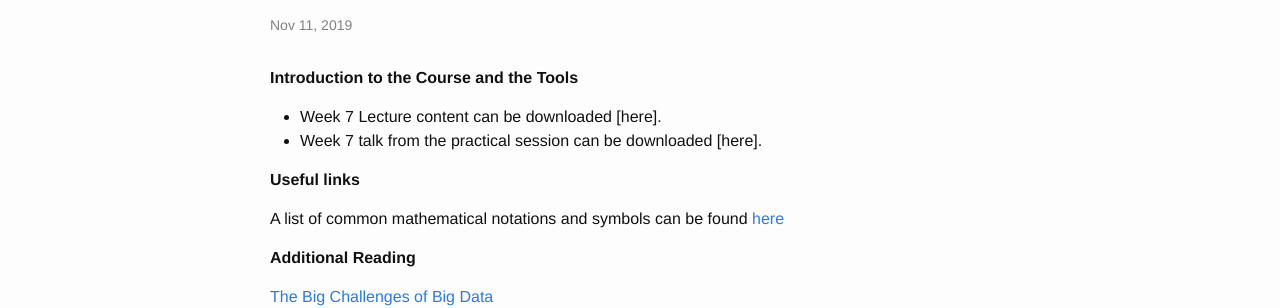
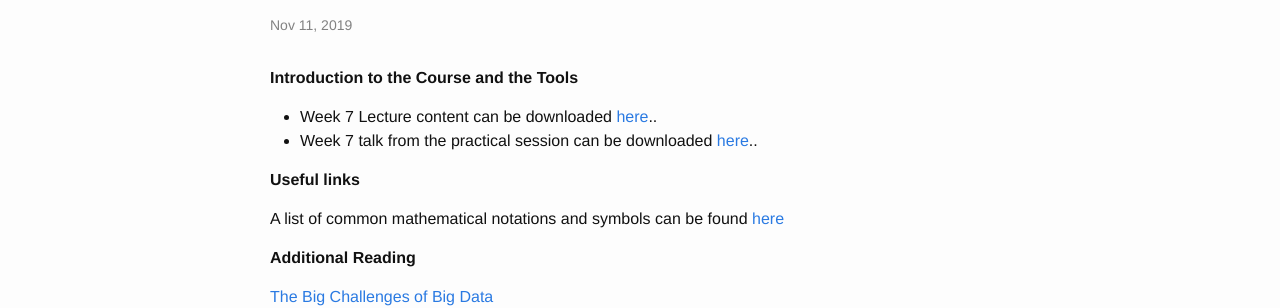
Before and after one commit to sods/bioinformatics, a Jekyll site: the page built from _posts/2019-11-12-week-7-introduction-and-course-tools.md, in a window 1280 px wide. Shown: the part 480-788 px from the top of the page. Built offline with Jekyll 4.4.1, drawn with Linux system fonts in a browser that asks for light colours; comment, search, counter and statistics services are not loaded; part of the change alters nothing that is shown.

```diff
--- a/_posts/2019-11-12-week-7-introduction-and-course-tools.md
+++ b/_posts/2019-11-12-week-7-introduction-and-course-tools.md
@@ -8,8 +8,8 @@ session: 2019-2020
 tagline: Introduction to the Course and the Tools
 ---
 
-* Week 7 Lecture content can be downloaded [here].
-* Week 7 talk from the practical session can be downloaded [here].
+* Week 7 Lecture content can be downloaded [here](http://opendsi.cc/bioinformatics/assets/Lecture_Wk7.pdf)..
+* Week 7 talk from the practical session can be downloaded [here](http://opendsi.cc/bioinformatics/assets/CoCalcCloud_BMS353.pdf)..
 
 
 **Useful links**
```
